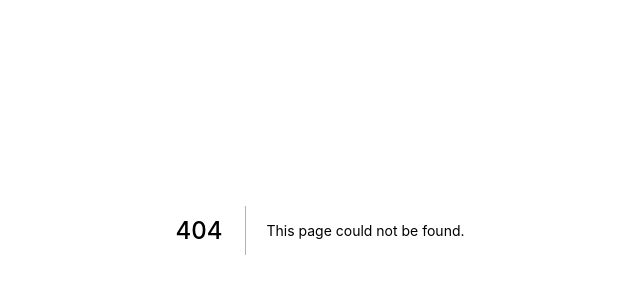
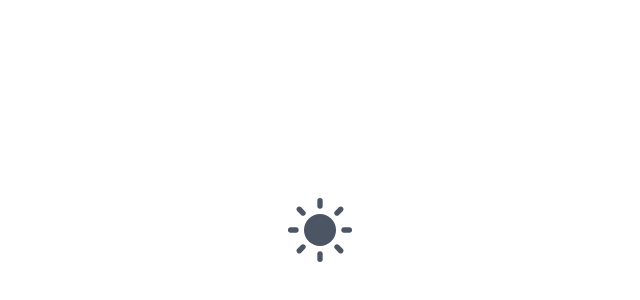
Before and after one commit to doinki/gui-challenges, a Next.js app: page /theme-switch in a window 1280 px wide. Before the commit this address had no page. Shown: the part 170-470 px from the top of the page, without its empty margins (320-960 px from the left). Built offline with nearby package versions, Linux system fonts and the light colour scheme.

Commit message:
Add ThemeSwitch

```diff
--- a/src/pages/index.tsx
+++ b/src/pages/index.tsx
@@ -7,14 +7,19 @@ const Home: NextPageWithLayout = () => {
   return (
     <nav className="flex h-screen items-center justify-center text-3xl">
       <ul className="list-disc">
+        <style jsx>{`
+          ::marker {
+            color: currentColor;
+          }
+        `}</style>
         <li className="transition-colors hover:text-violet-700 dark:hover:text-violet-200">
-          <style jsx>{`
-            ::marker {
-              color: currentColor;
-            }
-          `}</style>
           <Link href="/toast">
             <a className="hover:underline">Toast</a>
+          </Link>
+        </li>
+        <li className="transition-colors hover:text-violet-700 dark:hover:text-violet-200">
+          <Link href="/theme-switch">
+            <a className="hover:underline">Theme Switch</a>
           </Link>
         </li>
       </ul>
--- /dev/null
+++ b/src/pages/theme-switch.tsx
@@ -0,0 +1,70 @@
+import { NextSeo } from 'next-seo';
+import { useCallback } from 'react';
+
+import type { NextPageWithLayout } from '@/types';
+
+const ThemeSwitch: NextPageWithLayout = () => {
+  const onClick = useCallback(() => {
+    const isDark = document.documentElement.classList.toggle('dark');
+    localStorage.theme = isDark ? 'dark' : 'light';
+  }, []);
+
+  return (
+    <main className="flex h-screen items-center justify-center">
+      <button
+        className="webkit-tap-highlight-transparent h-16 w-16 touch-manipulation rounded-full text-gray-600 outline-offset-4 hover:text-gray-900 focus-visible:text-gray-900 dark:text-gray-400 dark:hover:text-gray-300 dark:focus-visible:text-gray-300"
+        type="button"
+        onClick={onClick}
+      >
+        <svg
+          aria-hidden="true"
+          className="select-none"
+          focusable="false"
+          strokeLinecap="round"
+          viewBox="0 0 24 24"
+        >
+          <mask className="origin-center" id="moon-mask">
+            <rect fill="white" height="100%" width="100%" x="0" y="0" />
+            <circle
+              className="motion-safe:transition-transform motion-safe:duration-[250ms] motion-safe:ease-[cubic-bezier(0,0,0,1)] motion-safe:dark:-translate-x-[7px] motion-safe:dark:delay-[250ms] motion-safe:dark:duration-500"
+              cx="24"
+              cy="10"
+              fill="black"
+              r="6"
+            />
+          </mask>
+          <circle
+            className="origin-center motion-safe:transition-transform motion-safe:duration-500 motion-safe:ease-[cubic-bezier(.5,1.25,.75,1.25)] dark:scale-[1.75] motion-safe:dark:duration-[250ms] motion-safe:dark:ease-[cubic-bezier(.25,0,.3,1)]"
+            cx="12"
+            cy="12"
+            fill="currentColor"
+            mask="url(#moon-mask)"
+            r="6"
+          />
+          <g
+            className="origin-center motion-safe:transition-[opacity,transform] motion-safe:duration-500 motion-safe:ease-[cubic-bezier(.25,0,.3,1),cubic-bezier(.5,1.5,.75,1.25)] dark:opacity-0 motion-safe:dark:-rotate-[25deg] motion-safe:dark:duration-150"
+            stroke="currentColor"
+            strokeWidth="2px"
+          >
+            <line x1="12" x2="12" y1="1" y2="3" />
+            <line x1="12" x2="12" y1="21" y2="23" />
+            <line x1="4.22" x2="5.64" y1="4.22" y2="5.64" />
+            <line x1="18.36" x2="19.78" y1="18.36" y2="19.78" />
+            <line x1="1" x2="3" y1="12" y2="12" />
+            <line x1="21" x2="23" y1="12" y2="12" />
+            <line x1="4.22" x2="5.64" y1="19.78" y2="18.36" />
+            <line x1="18.36" x2="19.78" y1="5.64" y2="4.22" />
+          </g>
+        </svg>
+      </button>
+    </main>
+  );
+};
+
+ThemeSwitch.getLayout = (page) => (
+  <>
+    <NextSeo title="Theme Switch" />
+    {page}
+  </>
+);
+export default ThemeSwitch;
```
